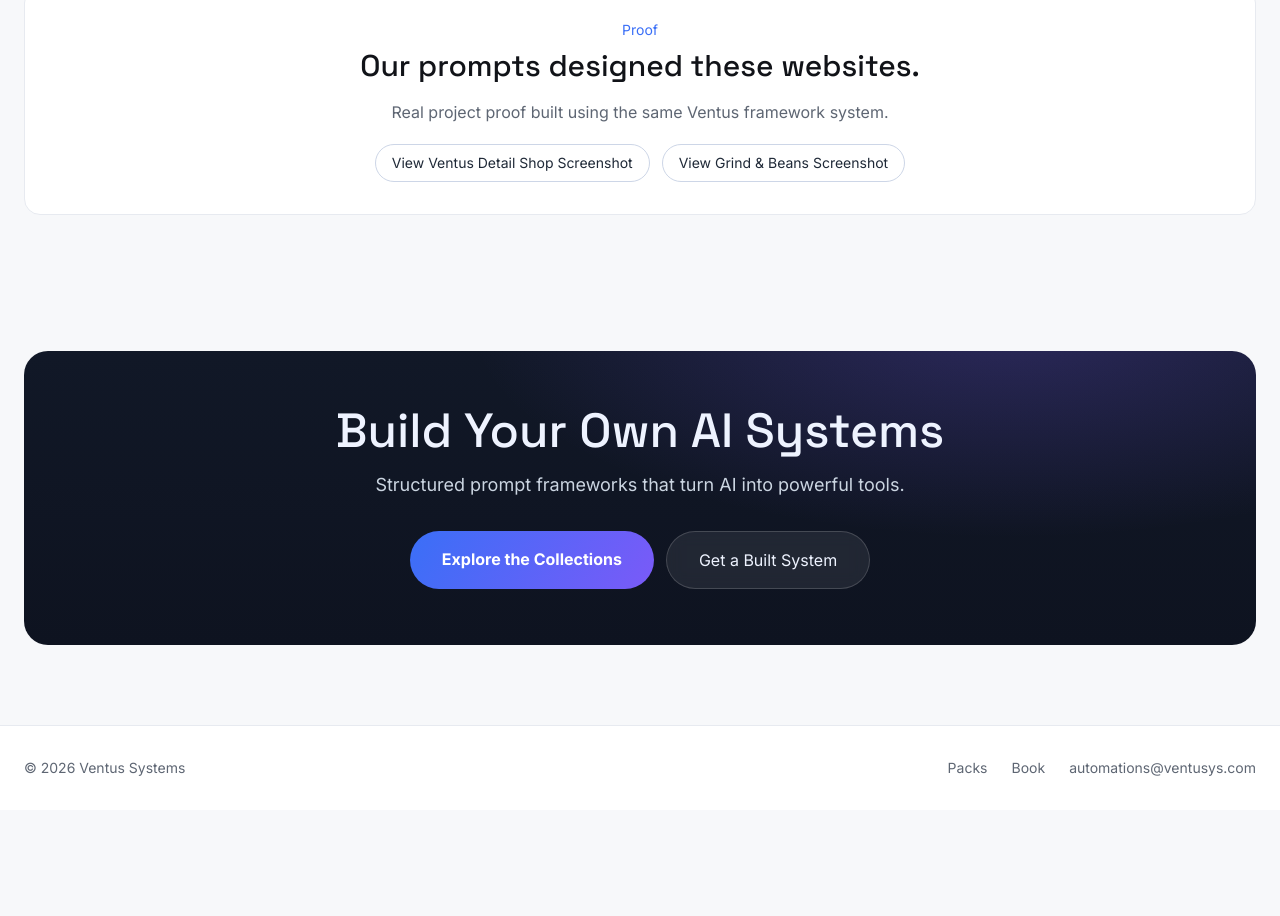
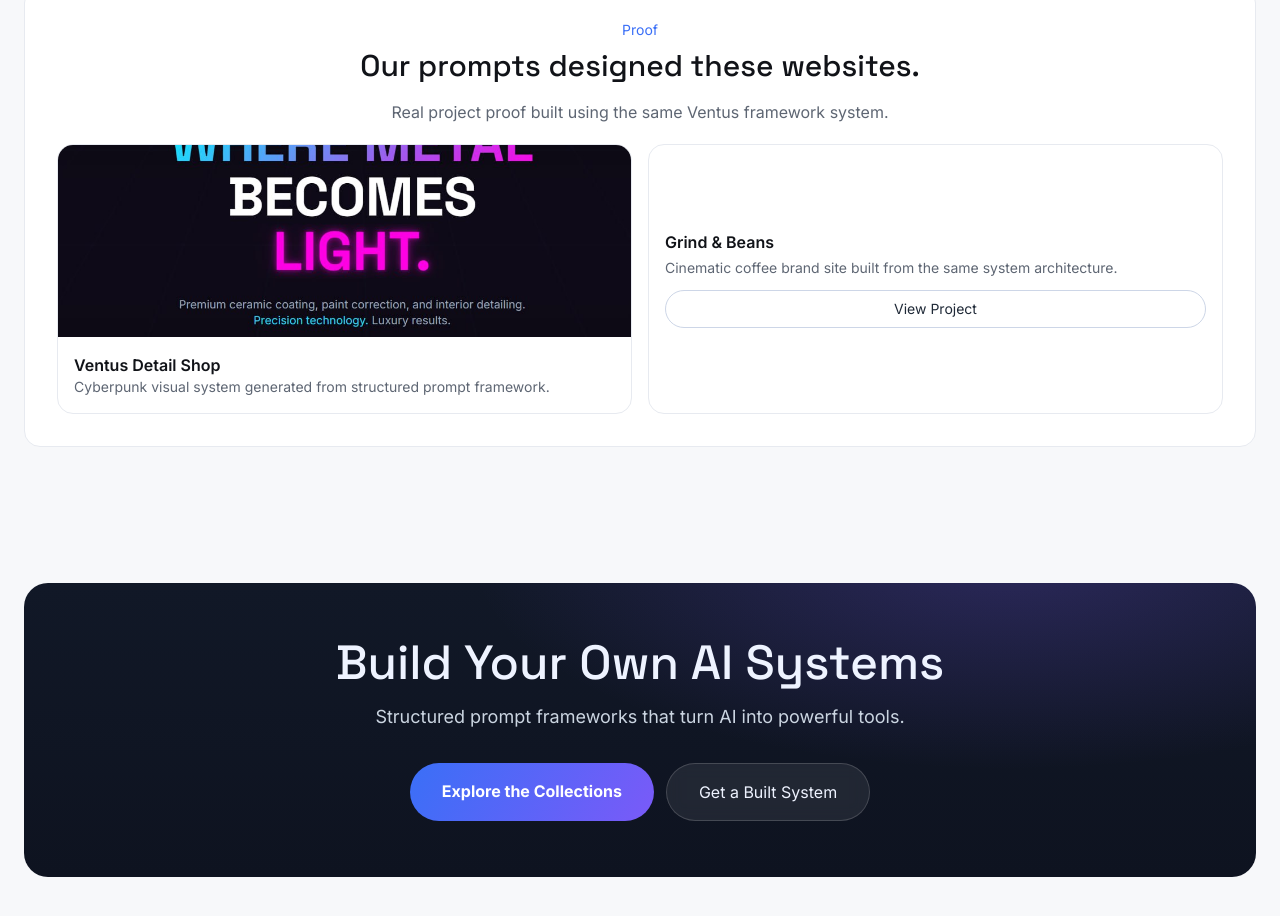
Before and after one commit to hatfieldsautomotive-ux/ventus, a website: page web/index.html in a window 1280 px wide. Shown: the part 3034-3950 px from the top of the page. Before the commit the page ends 3844 px from the top, so only its background shows below. Drawn offline with nearby package versions, Linux system fonts and the light colour scheme.

Commit message:
Add Ventus Detail Shop screenshot card to proof section

```diff
--- a/web/index.html
+++ b/web/index.html
@@ -133,9 +133,19 @@
         <p class="text-[var(--blue)] text-sm mb-2">Proof</p>
         <p class="display text-3xl mb-4">Our prompts designed these websites.</p>
         <p class="text-[var(--muted)] mb-5">Real project proof built using the same Ventus framework system.</p>
-        <div class="flex flex-wrap items-center justify-center gap-3 text-sm">
-          <a class="btn2 px-4 py-2 rounded-full" href="https://github.com/hatfieldsautomotive-ux/ventusdetailshop" target="_blank">View Ventus Detail Shop Screenshot</a>
-          <a class="btn2 px-4 py-2 rounded-full" href="https://github.com/hatfieldsautomotive-ux/grind-beans" target="_blank">View Grind & Beans Screenshot</a>
+        <div class="grid md:grid-cols-2 gap-4 text-left">
+          <a href="https://github.com/hatfieldsautomotive-ux/ventusdetailshop" target="_blank" class="card overflow-hidden hover:shadow-lg transition-shadow">
+            <img src="assets/proof/ventusdetailshop.jpg" alt="Ventus Detail Shop proof screenshot" class="w-full h-48 object-cover"/>
+            <div class="p-4">
+              <p class="font-semibold">Ventus Detail Shop</p>
+              <p class="text-sm text-[var(--muted)]">Cyberpunk visual system generated from structured prompt framework.</p>
+            </div>
+          </a>
+          <a href="https://github.com/hatfieldsautomotive-ux/grind-beans" target="_blank" class="card p-4 flex flex-col justify-center hover:shadow-lg transition-shadow">
+            <p class="font-semibold mb-1">Grind & Beans</p>
+            <p class="text-sm text-[var(--muted)] mb-3">Cinematic coffee brand site built from the same system architecture.</p>
+            <span class="btn2 px-3 py-2 rounded-full text-center text-sm">View Project</span>
+          </a>
         </div>
       </div>
     </div>
```
Also changed, not shown: web/assets/proof/ventusdetailshop.jpg (added).
